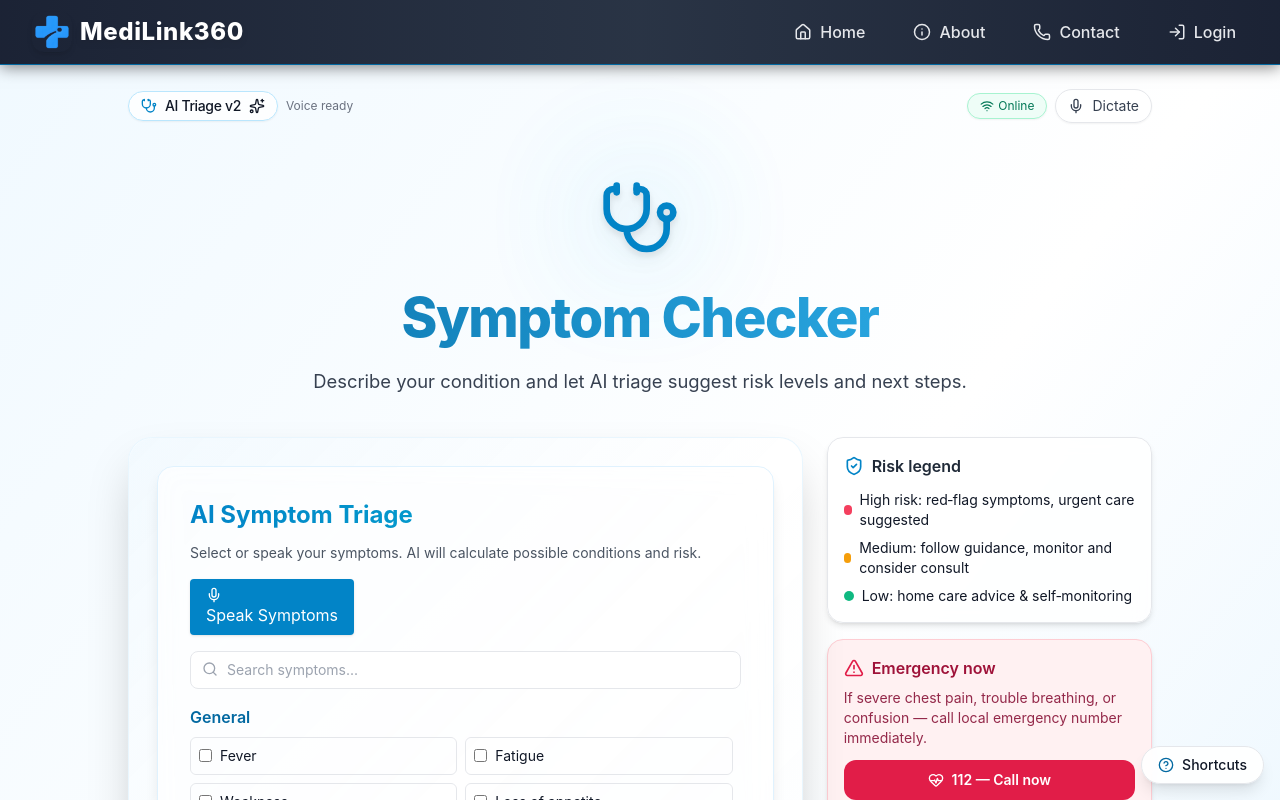
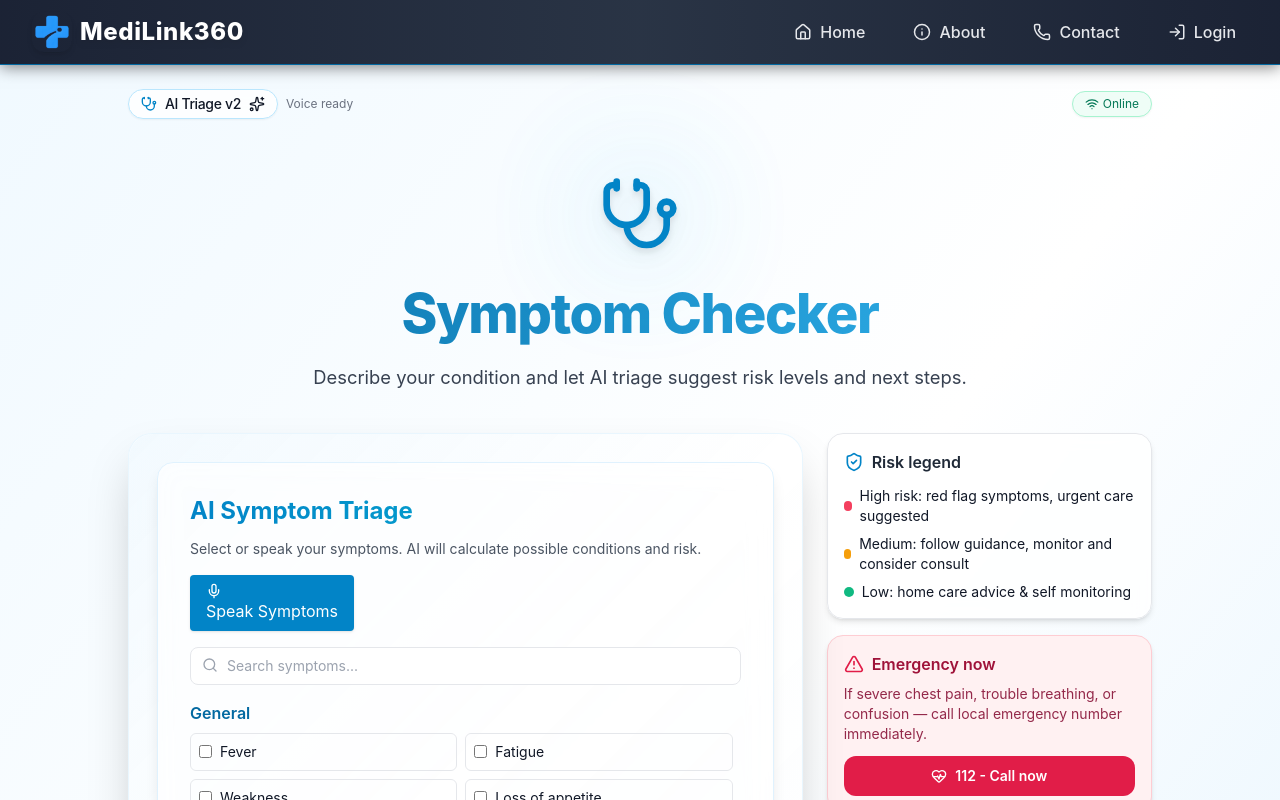
Before and after one commit to varghesegt/patient-app, a React (Vite) app: page /symptoms in a window 1280 px wide. Shown: the top 800 px of the page. Built offline with nearby package versions, Linux system fonts and the light colour scheme.

Commit message:
update: pwa and manifest setup

```diff
--- a/src/pages/symptoms.jsx
+++ b/src/pages/symptoms.jsx
@@ -14,23 +14,8 @@ import {
   HelpCircle,
   HeartPulse,
   AlertTriangle,
-  Globe,
-  RefreshCcw,
 } from "lucide-react";
 import { LanguageContext } from "../context/LanguageContext";
-
-/**
- * Symptoms.jsx — Advanced, production‑ready AI triage screen
- *
- * Highlights
- * - Multilingual copy via LanguageContext
- * - Voice dictation (Web Speech API) with graceful fallback
- * - Smart examples (one‑tap prompt inject)
- * - Offline awareness + draft autosave & restore
- * - Triage legend, safety CTA, privacy microcopy
- * - Keyboard shortcuts & accessibility labelling
- * - Subtle motion & glassmorphism, responsive up to 2‑column
- */
 
 const LANGS = {
   en: {
@@ -294,20 +279,6 @@ export default function Symptoms() {
                 {online ? <Wifi className="h-3.5 w-3.5" /> : <WifiOff className="h-3.5 w-3.5" />}
                 {online ? "Online" : "Offline: basic mode"}
               </span>
-              <button
-                type="button"
-                onClick={toggleListening}
-                className={`inline-flex items-center gap-2 rounded-full px-3 py-1.5 text-sm border transition shadow-sm ${
-                  listening
-                    ? "bg-red-50/80 border-red-200 text-red-700"
-                    : "bg-white/80 border-gray-200 text-gray-700 hover:bg-gray-50"
-                }`}
-                aria-pressed={listening}
-                aria-label={listening ? "Stop voice input" : "Start voice input"}
-              >
-                {listening ? <MicOff className="h-4 w-4" /> : <Mic className="h-4 w-4" />}
-                {listening ? "Listening…" : "Dictate"}
-              </button>
             </div>
           </div>
         </div>
@@ -353,9 +324,6 @@ export default function Symptoms() {
           >
             <div className="absolute inset-0 bg-gradient-to-br from-sky-100/40 via-transparent to-sky-50/20 pointer-events-none rounded-3xl" />
 
-            {/* Smart examples */}
-
-
             {/* The actual form */}
             <SymptomForm />
 
@@ -390,13 +358,11 @@ export default function Symptoms() {
                 <h3 className="font-semibold text-gray-800">{t.legendTitle}</h3>
               </div>
               <ul className="space-y-2 text-sm">
-                <li className="flex items-center gap-2"><span className="h-2.5 w-2.5 rounded-full bg-rose-500" /> High risk: red‑flag symptoms, urgent care suggested</li>
+                <li className="flex items-center gap-2"><span className="h-2.5 w-2.5 rounded-full bg-rose-500" /> High risk: red flag symptoms, urgent care suggested</li>
                 <li className="flex items-center gap-2"><span className="h-2.5 w-2.5 rounded-full bg-amber-500" /> Medium: follow guidance, monitor and consider consult</li>
-                <li className="flex items-center gap-2"><span className="h-2.5 w-2.5 rounded-full bg-emerald-500" /> Low: home care advice & self‑monitoring</li>
+                <li className="flex items-center gap-2"><span className="h-2.5 w-2.5 rounded-full bg-emerald-500" /> Low: home care advice & self monitoring</li>
               </ul>
             </section>
-
-
 
             {/* Emergency CTA */}
             <section className="rounded-2xl border border-rose-200 bg-rose-50 p-4 shadow-md">
@@ -409,7 +375,7 @@ export default function Symptoms() {
                 href="tel:112"
                 className="inline-flex items-center justify-center gap-2 w-full rounded-xl px-4 py-2.5 text-sm font-semibold bg-rose-600 text-white hover:bg-rose-700 active:bg-rose-800 focus:outline-none focus:ring-2 focus:ring-offset-2 focus:ring-rose-600"
               >
-                <HeartPulse className="h-4 w-4" /> 112 — Call now
+                <HeartPulse className="h-4 w-4" /> 112 - Call now
               </a>
             </section>
           </motion.aside>
@@ -429,30 +395,6 @@ export default function Symptoms() {
           </p>
         </motion.div>
       </div>
-
-      {/* Bottom help: shortcuts popover substitute */}
-      <div className="fixed bottom-4 right-4 z-10">
-        <div className="group relative">
-          <button
-            type="button"
-            aria-label="Help and shortcuts"
-            className="inline-flex items-center gap-2 rounded-full bg-white/90 backdrop-blur border border-gray-200 shadow-lg px-4 py-2 text-sm hover:bg-white"
-          >
-            <HelpCircle className="h-4 w-4 text-sky-700" />
-            <span className="hidden sm:inline font-medium">{t.shortcuts}</span>
-          </button>
-          <div className="absolute right-0 bottom-12 hidden group-hover:block w-72 rounded-2xl border border-gray-200 bg-white/95 backdrop-blur shadow-xl p-3">
-            <div className="flex items-center gap-2 mb-2 text-gray-800 font-semibold">
-              <Sparkles className="h-4 w-4 text-sky-600" /> {t.shortcuts}
-            </div>
-            <ul className="text-sm text-gray-700 list-disc pl-5 space-y-1">
-              {t.shortcutList.map((s, i) => (
-                <li key={i}>{s}</li>
-              ))}
-            </ul>
-          </div>
-        </div>
-      </div>
     </div>
   );
 }
```
